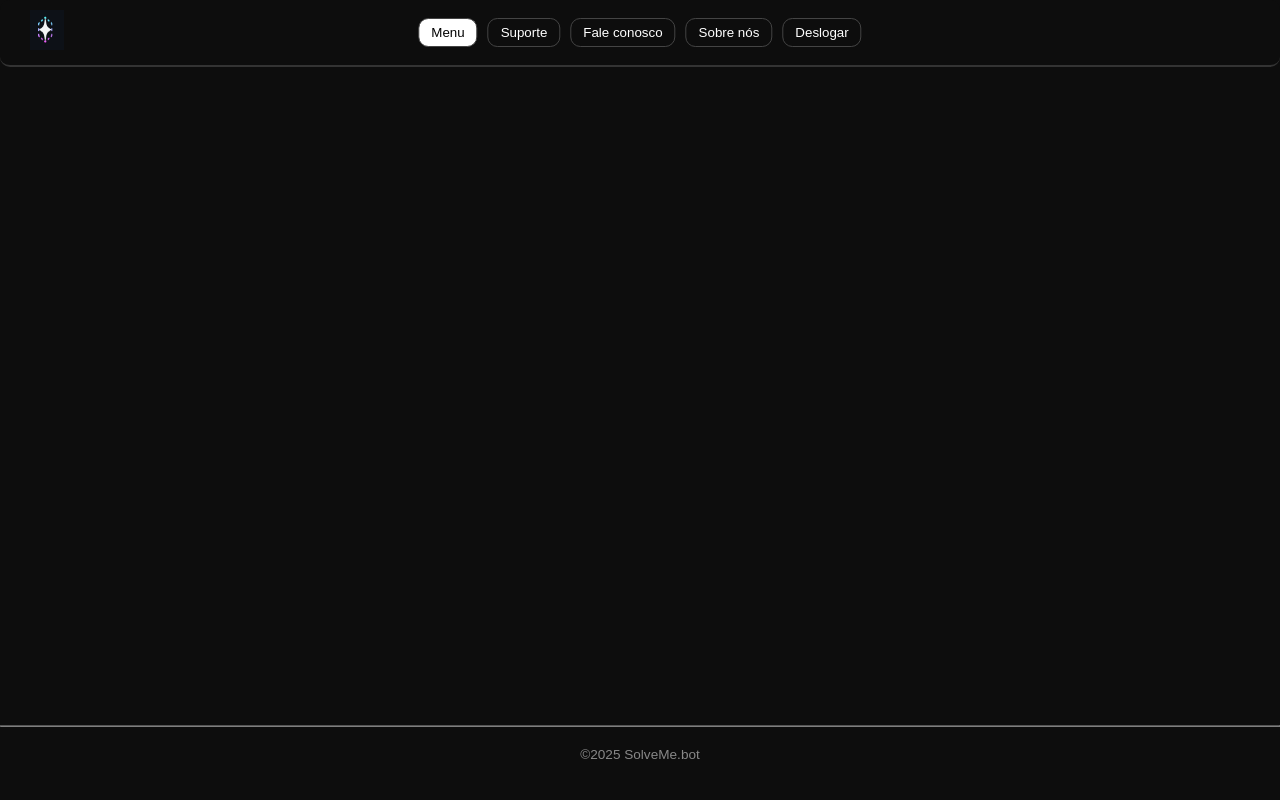
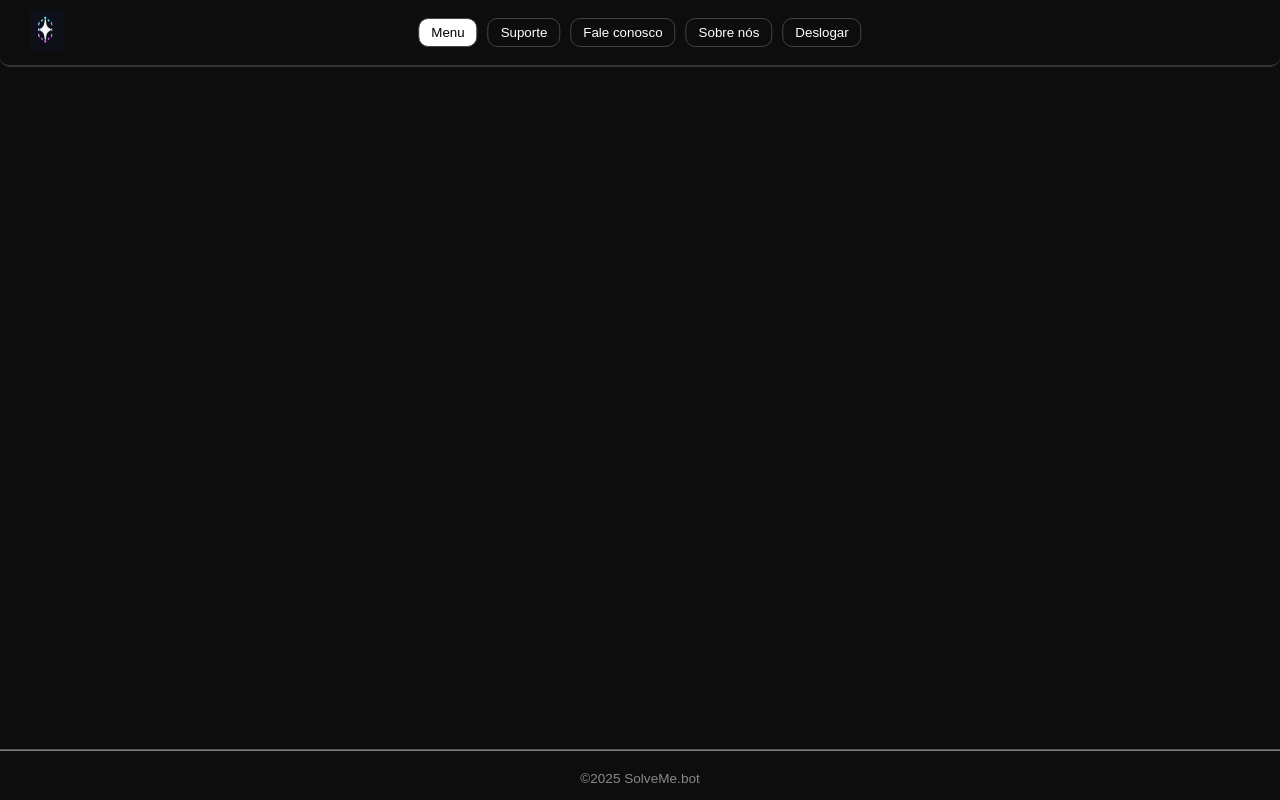
Before and after one commit to IgorDv5/front-ChatBot, an Angular app in the folder front-ChatBot/: page / in a window 1280 px wide. Built offline with nearby package versions, Linux system fonts and the light colour scheme.

Commit message:
Correção Footer

```diff
--- a/front-ChatBot/src/app/app.component.css
+++ b/front-ChatBot/src/app/app.component.css
@@ -1,7 +1,7 @@
 .app-wrapper {
     display: flex;
     flex-direction: column;
-    min-height: 97vh;
+    min-height: 100vh;
   }
 
   .content {
```
